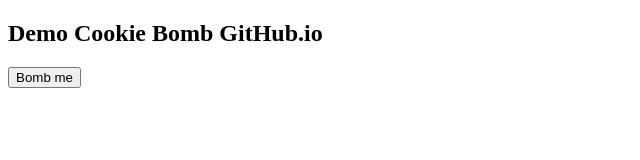
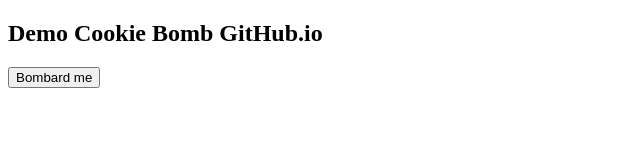
Before and after one commit to MiguelAnia/MiguelAnia.github.io, a plain HTML site: page index.html in a window 1280 px wide. Shown: the full height of the page, 0-640 px from the left. Drawn offline with Linux system fonts and the light colour scheme.

Commit message:
Update index.html

```diff
--- a/index.html
+++ b/index.html
@@ -17,7 +17,7 @@ function CookieBomb() {
 
 <h2>Demo Cookie Bomb GitHub.io</h2>
 
-<button type="button" onclick="CookieBomb()">Bomb me</button>
+<button type="button" onclick="CookieBomb()">Bombard me</button>
 
 </body>
 </html>
```
